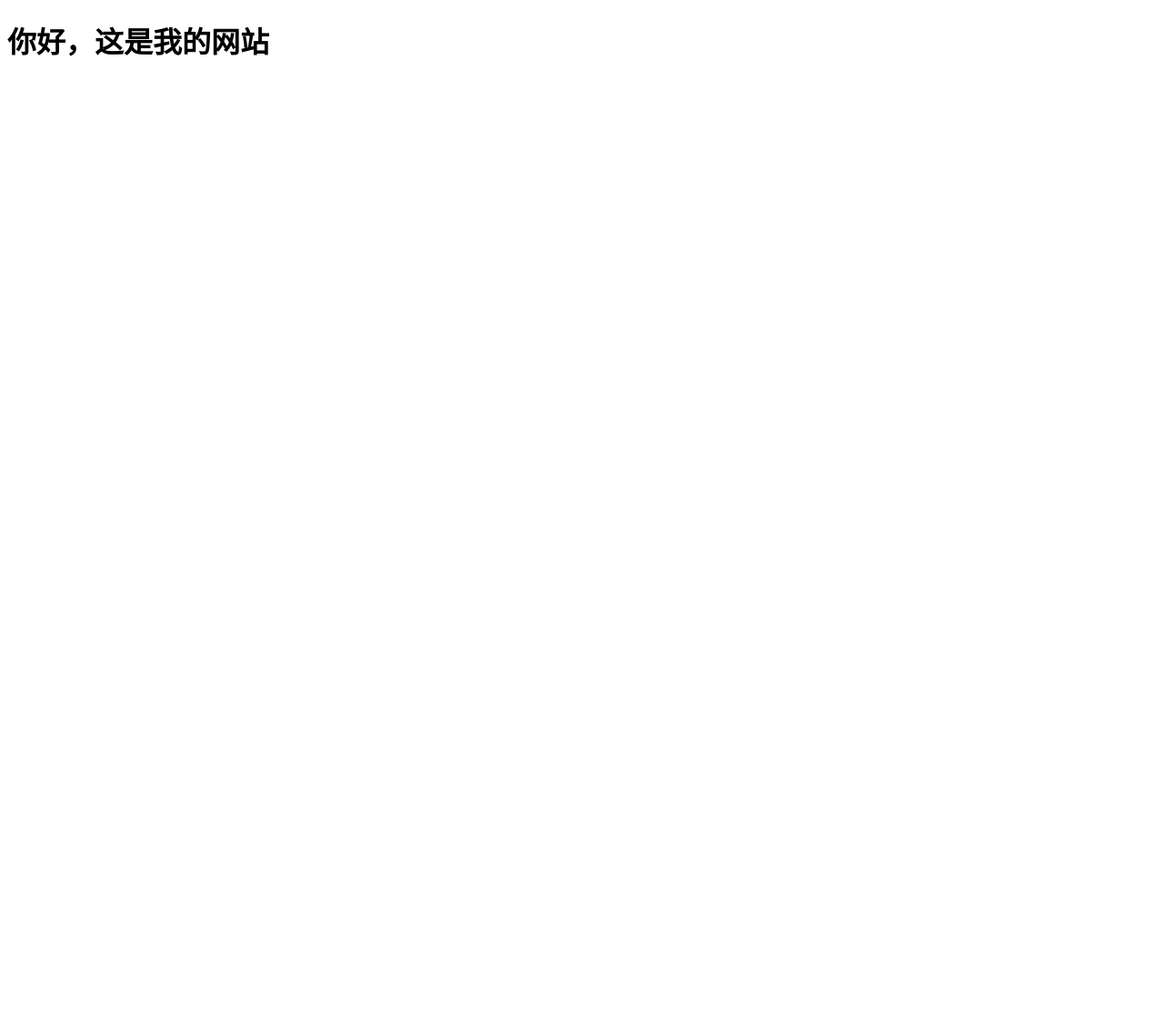
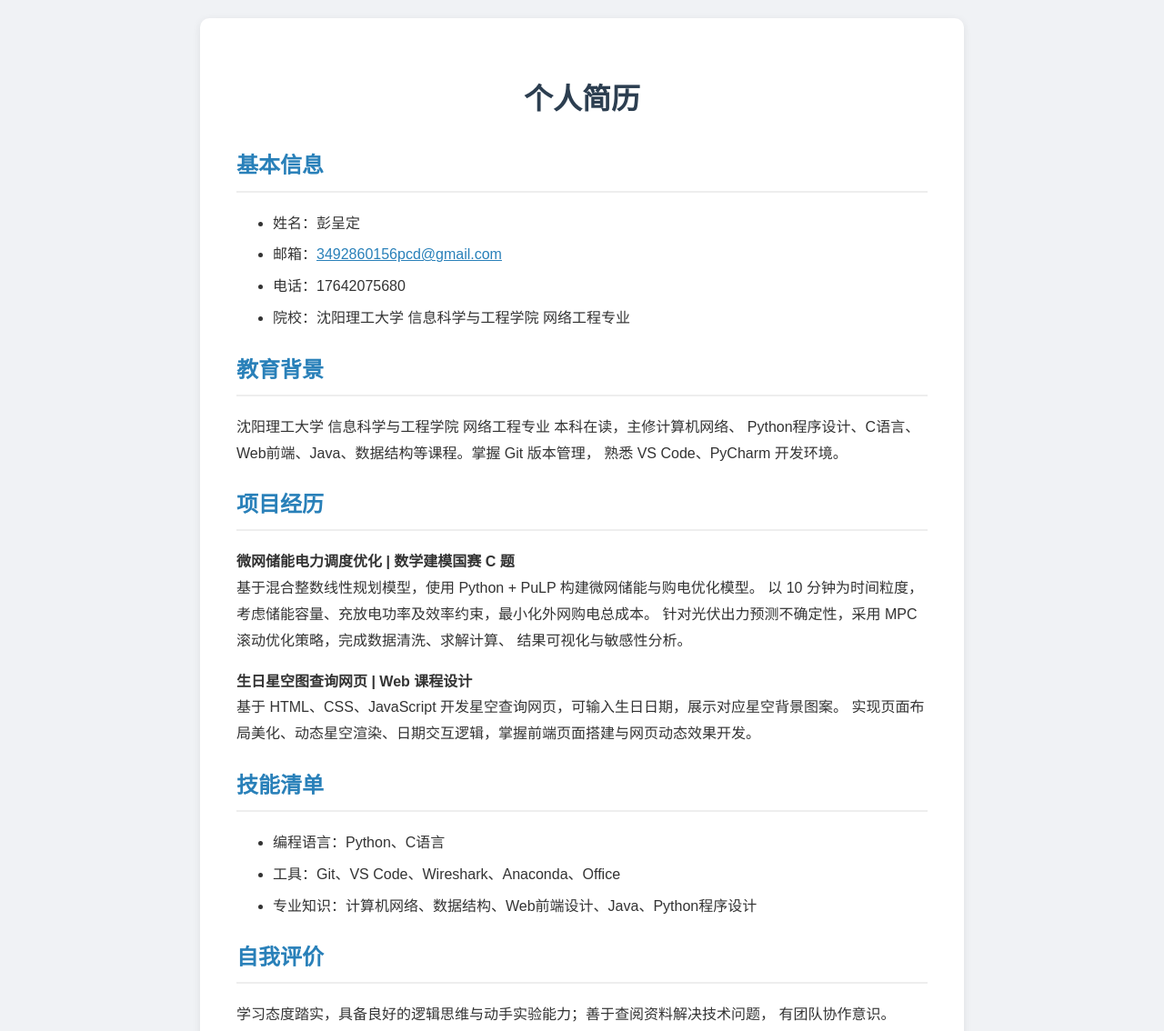
Before and after one commit to 3492860156/resume, a plain HTML site: page index.html in a window 1280 px wide. Shown: the top 1134 px of the page at 91% size. Before the commit the page ends 800 px from the top, so only its background shows below. Drawn offline with Linux system fonts and the light colour scheme.

Commit message:
Update index.html

```diff
--- a/index.html
+++ b/index.html
@@ -2,9 +2,93 @@
 <html lang="zh-CN">
 <head>
     <meta charset="UTF-8">
-    <title>我的网站</title>
+    <meta name="viewport" content="width=device-width, initial-scale=1.0">
+    <title>彭呈定 - 个人简历</title>
+    <style>
+        /* 整个页面的基础样式 */
+        body {
+            background-color: #f0f2f5;       /* 页面背景：浅灰色 */
+            font-family: "Microsoft YaHei", sans-serif;  /* 字体 */
+            line-height: 1.8;                /* 行高，让文字不挤 */
+            color: #333;                     /* 正文文字颜色 */
+            margin: 0;
+            padding: 20px;
+        }
+        /* 简历内容的白色卡片容器 */
+        .container {
+            max-width: 760px;                /* 最大宽度 */
+            margin: 0 auto;                  /* 水平居中 */
+            background-color: #fff;          /* 卡片背景：白色 */
+            padding: 40px;                   /* 内边距 */
+            border-radius: 10px;             /* 圆角 */
+            box-shadow: 0 2px 10px rgba(0,0,0,0.08);  /* 轻微阴影 */
+        }
+        h1 {
+            text-align: center;              /* 姓名大标题居中 */
+            color: #2c3e50;
+        }
+        h2 {
+            color: #2980b9;                  /* 小标题：蓝色 */
+            border-bottom: 2px solid #eee;   /* 小标题下的分隔线 */
+            padding-bottom: 6px;
+        }
+        li {
+            margin-bottom: 6px;              /* 每条列表之间留点间距 */
+        }
+        a {
+            color: #2980b9;                  /* 链接颜色 */
+        }
+    </style>
 </head>
 <body>
-    <h1>你好，这是我的网站</h1>
+
+    <div class="container">
+
+        <h1>个人简历</h1>
+
+        <h2>基本信息</h2>
+        <ul>
+            <li>姓名：彭呈定</li>
+            <li>邮箱：<a href="mailto:3492860156pcd@gmail.com">3492860156pcd@gmail.com</a></li>
+            <li>电话：17642075680</li>
+            <li>院校：沈阳理工大学 信息科学与工程学院 网络工程专业</li>
+        </ul>
+
+        <h2>教育背景</h2>
+        <p>
+            沈阳理工大学 信息科学与工程学院 网络工程专业 本科在读，主修计算机网络、
+            Python程序设计、C语言、Web前端、Java、数据结构等课程。掌握 Git 版本管理，
+            熟悉 VS Code、PyCharm 开发环境。
+        </p>
+
+        <h2>项目经历</h2>
+
+        <p><strong>微网储能电力调度优化 | 数学建模国赛 C 题</strong><br>
+            基于混合整数线性规划模型，使用 Python + PuLP 构建微网储能与购电优化模型。
+            以 10 分钟为时间粒度，考虑储能容量、充放电功率及效率约束，最小化外网购电总成本。
+            针对光伏出力预测不确定性，采用 MPC 滚动优化策略，完成数据清洗、求解计算、
+            结果可视化与敏感性分析。
+        </p>
+
+        <p><strong>生日星空图查询网页 | Web 课程设计</strong><br>
+            基于 HTML、CSS、JavaScript 开发星空查询网页，可输入生日日期，展示对应星空背景图案。
+            实现页面布局美化、动态星空渲染、日期交互逻辑，掌握前端页面搭建与网页动态效果开发。
+        </p>
+
+        <h2>技能清单</h2>
+        <ul>
+            <li>编程语言：Python、C语言</li>
+            <li>工具：Git、VS Code、Wireshark、Anaconda、Office</li>
+            <li>专业知识：计算机网络、数据结构、Web前端设计、Java、Python程序设计</li>
+        </ul>
+
+        <h2>自我评价</h2>
+        <p>
+            学习态度踏实，具备良好的逻辑思维与动手实验能力；善于查阅资料解决技术问题，
+            有团队协作意识。
+        </p>
+
+    </div>
+
 </body>
 </html>
```
